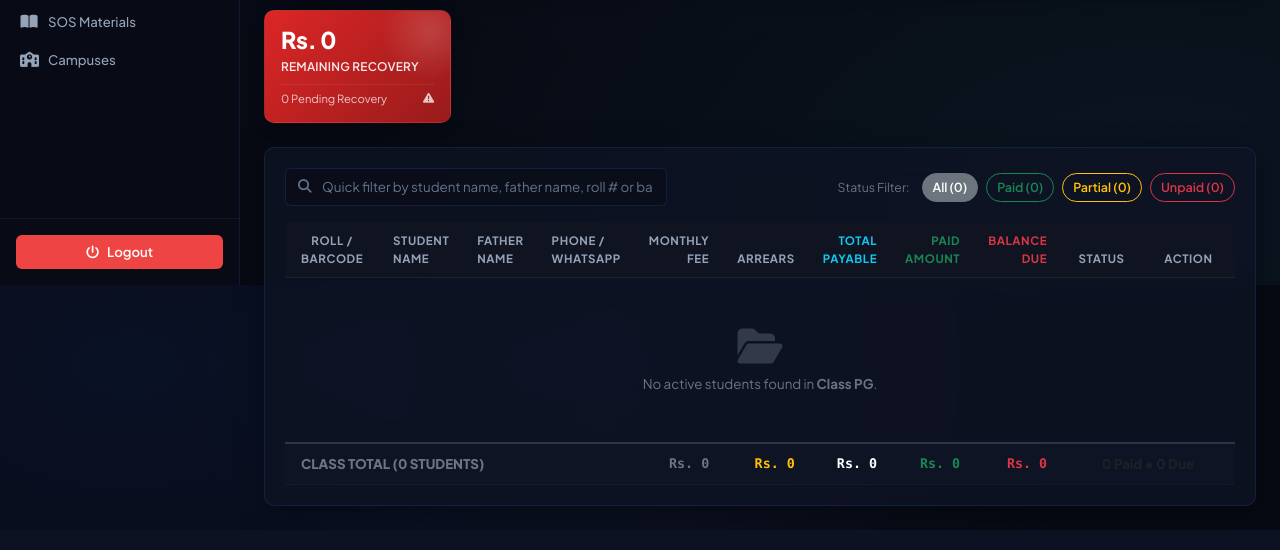
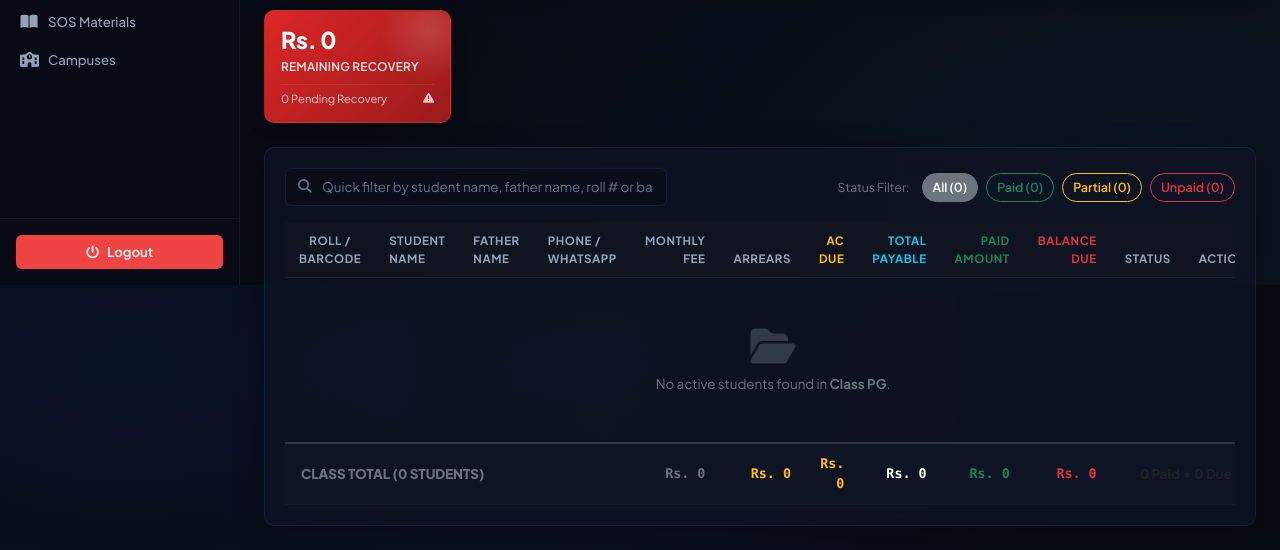
Before and after one commit to Saeed-driod/SMS2, a Flask app: page /fee/class-sheet in a window 1280 px wide. Shown: the part 515-1065 px from the top of the page. Run offline with Flask 3, Linux system fonts and the light colour scheme; the visitor is signed in with stand-in values (Sample User, id 1); data that the repository does not hold is empty; some libraries are stand-ins or nearby versions.

Commit message:
feat: show pending annual charges in class fee register and status badges in autocomplete search

```diff
--- a/app.py
+++ b/app.py
@@ -1501,23 +1501,34 @@ def fee_entry():
     active_campus_id = get_active_campus_id()
     conn = get_db_connection()
 
-    student_query = "SELECT id, name, father_name, class, monthly_fee, campus_id FROM students"
-    student_params = []
+    target_month = request.args.get('month', MONTH_NUM_TO_NAME[datetime.now().month])
+    target_year = request.args.get('year', datetime.now().year, type=int)
+
+    student_query = """
+        SELECT s.id, s.name, s.father_name, s.class, s.monthly_fee, s.campus_id, s.annual_charges,
+               COALESCE((SELECT SUM(p.paid_amount)
+                         FROM annual_charges_payments p
+                         WHERE p.student_id = s.id AND p.year = ?
+                           AND (p.notes IS NULL OR (LOWER(p.notes) NOT LIKE ? AND LOWER(p.notes) NOT LIKE ?))), 0) as paid_ac
+        FROM students s
+    """
+    student_params = [target_year, '%summer pack%', '%sp%']
     if active_campus_id:
-        student_query += " WHERE campus_id = ?"
-        student_params = [active_campus_id]
-    student_query += " ORDER BY class, name"
-
-    students_list = conn.execute(student_query, student_params).fetchall()
+        student_query += " WHERE s.campus_id = ?"
+        student_params.append(active_campus_id)
+    student_query += " ORDER BY s.class, s.name"
+
+    raw_students = conn.execute(student_query, student_params).fetchall()
+    students_list = [dict(r) for r in raw_students]
+    for s in students_list:
+        s['unpaid_ac'] = max(0.0, float(s['annual_charges'] or 0.0) - float(s['paid_ac'] or 0.0))
 
     selected_student_id = request.args.get('student_id', '', type=int)
     selected_student = None
     arrears_info = None
 
-    target_month = request.args.get('month', MONTH_NUM_TO_NAME[datetime.now().month])
-    target_year = request.args.get('year', datetime.now().year, type=int)
-
     annual_info = None
+
     if selected_student_id:
         selected_student = conn.execute("SELECT * FROM students WHERE id = ?", (selected_student_id,)).fetchone()
         if selected_student and active_campus_id and selected_student['campus_id'] != active_campus_id:
@@ -1760,6 +1771,7 @@ def class_fee_sheet():
     sheet_data = []
     total_class_monthly_fee = 0.0
     total_class_arrears = 0.0
+    total_class_unpaid_ac = 0.0
     total_class_payable = 0.0
     total_class_paid = 0.0
     total_class_remaining = 0.0
@@ -1783,6 +1795,7 @@ def class_fee_sheet():
 
         student_ids = [s['id'] for s in students]
         fees_map = {sid: [] for sid in student_ids}
+        ac_map = {sid: 0.0 for sid in student_ids}
         if student_ids:
             placeholders = ','.join(['?'] * len(student_ids))
             all_fees = conn.execute(
@@ -1792,13 +1805,27 @@ def class_fee_sheet():
             for f in all_fees:
                 fees_map[f['student_id']].append(f)
 
+            all_ac_payments = conn.execute(
+                f"SELECT student_id, SUM(paid_amount) as total_paid FROM annual_charges_payments WHERE student_id IN ({placeholders}) AND year = ? AND (notes IS NULL OR (LOWER(notes) NOT LIKE ? AND LOWER(notes) NOT LIKE ?)) GROUP BY student_id",
+                student_ids + [target_year, '%summer pack%', '%sp%']
+            ).fetchall()
+            for ac in all_ac_payments:
+                ac_map[ac['student_id']] = float(ac['total_paid'] or 0.0)
+
         for s in students:
             details = get_student_fee_details(s, target_month, target_year, payments=fees_map.get(s['id'], []))
             monthly_fee = details['monthly_fee']
             arrears = details['arrears']
-            total_payable = details['total_payable']
+
+            # Annual charges info
+            ann_charges = float(s['annual_charges'] or 0.0) if 'annual_charges' in s.keys() else 0.0
+            paid_ac = ac_map.get(s['id'], 0.0)
+            unpaid_ac = max(0.0, ann_charges - paid_ac)
+
+            remaining_tuition = details['remaining_payable']
+            total_payable = details['total_payable'] + unpaid_ac
+            remaining = remaining_tuition + unpaid_ac
             paid = details['paid_this_month']
-            remaining = details['remaining_payable']
 
             if remaining <= 0 and (paid > 0 or total_payable == 0):
                 status = 'Paid'
@@ -1821,17 +1848,20 @@ def class_fee_sheet():
                 'class': s['class'],
                 'campus_name': s['campus_name'],
                 'monthly_fee': monthly_fee,
-                'annual_charges': float(s['annual_charges'] or 0) if 'annual_charges' in s.keys() else 0.0,
+                'annual_charges': ann_charges,
+                'unpaid_ac': unpaid_ac,
                 'arrears': arrears,
                 'total_payable': total_payable,
                 'paid': paid,
                 'remaining': remaining,
+                'remaining_tuition': remaining_tuition,
                 'status': status,
                 'status_badge': status_badge
             })
 
             total_class_monthly_fee += monthly_fee
             total_class_arrears += arrears
+            total_class_unpaid_ac += unpaid_ac
             total_class_payable += total_payable
             total_class_paid += paid
             total_class_remaining += remaining
@@ -1853,6 +1883,7 @@ def class_fee_sheet():
                            total_students=len(sheet_data),
                            total_class_monthly_fee=total_class_monthly_fee,
                            total_class_arrears=total_class_arrears,
+                           total_class_unpaid_ac=total_class_unpaid_ac,
                            total_class_payable=total_class_payable,
                            total_class_paid=total_class_paid,
                            total_class_remaining=total_class_remaining,
@@ -1991,6 +2022,7 @@ def export_class_fee_sheet():
 
     student_ids = [s['id'] for s in students]
     fees_map = {sid: [] for sid in student_ids}
+    ac_map = {sid: 0.0 for sid in student_ids}
     if student_ids:
         placeholders = ','.join(['?'] * len(student_ids))
         all_fees = conn.execute(
@@ -2000,14 +2032,27 @@ def export_class_fee_sheet():
         for f in all_fees:
             fees_map[f['student_id']].append(f)
 
+        all_ac_payments = conn.execute(
+            f"SELECT student_id, SUM(paid_amount) as total_paid FROM annual_charges_payments WHERE student_id IN ({placeholders}) AND year = ? AND (notes IS NULL OR (LOWER(notes) NOT LIKE ? AND LOWER(notes) NOT LIKE ?)) GROUP BY student_id",
+            student_ids + [target_year, '%summer pack%', '%sp%']
+        ).fetchall()
+        for ac in all_ac_payments:
+            ac_map[ac['student_id']] = float(ac['total_paid'] or 0.0)
+
     conn.close()
 
     rows = []
     for s in students:
         details = get_student_fee_details(s, target_month, target_year, payments=fees_map.get(s['id'], []))
+        ann_charges = float(s['annual_charges'] or 0.0) if 'annual_charges' in s.keys() else 0.0
+        paid_ac = ac_map.get(s['id'], 0.0)
+        unpaid_ac = max(0.0, ann_charges - paid_ac)
+
         paid = details['paid_this_month']
-        rem = details['remaining_payable']
-        status = 'Paid' if (rem <= 0 and (paid > 0 or details['total_payable'] == 0)) else ('Partial' if (paid > 0 and rem > 0) else 'Unpaid')
+        rem = details['remaining_payable'] + unpaid_ac
+        total_payable = details['total_payable'] + unpaid_ac
+        status = 'Paid' if (rem <= 0 and (paid > 0 or total_payable == 0)) else ('Partial' if (paid > 0 and rem > 0) else 'Unpaid')
+
         rows.append({
             'Roll / ID': s['id'],
             'Student Name': s['name'],
@@ -2017,7 +2062,8 @@ def export_class_fee_sheet():
             'Billing Month': f"{target_month} {target_year}",
             'Monthly Tuition Fee (Rs.)': details['monthly_fee'],
             'Previous Arrears (Rs.)': details['arrears'],
-            'Total Payable (Rs.)': details['total_payable'],
+            'AC Due (Rs.)': unpaid_ac,
+            'Total Payable (Rs.)': total_payable,
             'Paid Amount (Rs.)': paid,
             'Remaining Balance (Rs.)': rem,
             'Payment Status': status
@@ -2026,7 +2072,7 @@ def export_class_fee_sheet():
     df = pd.DataFrame(rows) if rows else pd.DataFrame(columns=[
         'Roll / ID', 'Student Name', 'Father Name', 'Phone / WhatsApp', 'Class',
         'Billing Month', 'Monthly Tuition Fee (Rs.)', 'Previous Arrears (Rs.)',
-        'Total Payable (Rs.)', 'Paid Amount (Rs.)', 'Remaining Balance (Rs.)', 'Payment Status'
+        'AC Due (Rs.)', 'Total Payable (Rs.)', 'Paid Amount (Rs.)', 'Remaining Balance (Rs.)', 'Payment Status'
     ])
 
     output = io.BytesIO()
--- a/static/js/main.js
+++ b/static/js/main.js
@@ -35,6 +35,8 @@ function initStudentSearch(inputId, listId, selectId) {
                 name: option.getAttribute('data-name') || option.text,
                 father: option.getAttribute('data-father') || '',
                 class: option.getAttribute('data-class') || '',
+                ac: option.getAttribute('data-ac') || '0',
+                unpaid_ac: option.getAttribute('data-unpaid-ac') || '0',
                 barcode: 'STD-' + option.value.toString()
             });
         }
@@ -140,9 +142,21 @@ function initStudentSearch(inputId, listId, selectId) {
         list.forEach(student => {
             const div = document.createElement('div');
             div.className = 'suggestion-item';
+
+            let ac_badge = '';
+            const ac_val = parseFloat(student.ac) || 0;
+            const unpaid_ac_val = parseFloat(student.unpaid_ac) || 0;
+            if (ac_val > 0) {
+                if (unpaid_ac_val <= 0) {
+                    ac_badge = ' &bull; <span class="badge bg-success bg-opacity-20 text-success border border-success border-opacity-30 py-0.5 px-1.5 small" style="font-size: 0.65rem;">AC Paid</span>';
+                } else {
+                    ac_badge = ' &bull; <span class="badge bg-warning bg-opacity-20 text-warning border border-warning border-opacity-30 py-0.5 px-1.5 small" style="font-size: 0.65rem;">AC Unpaid: Rs. ' + Math.round(unpaid_ac_val).toLocaleString() + '</span>';
+                }
+            }
+
             div.innerHTML = `
                 <div class="fw-bold">${student.name} <span class="badge badge-class float-end">${student.class}</span></div>
-                <div class="text-secondary small">Father: ${student.father} &bull; <span class="badge bg-dark border border-secondary text-info font-monospace" style="font-size: 0.7rem;"><i class="fa-solid fa-barcode me-1"></i>STD-${student.id}</span></div>
+                <div class="text-secondary small">Father: ${student.father} &bull; <span class="badge bg-dark border border-secondary text-info font-monospace" style="font-size: 0.7rem;"><i class="fa-solid fa-barcode me-1"></i>STD-${student.id}</span>${ac_badge}</div>
             `;
 
             div.addEventListener('click', function() {
--- a/templates/class_fee_sheet.html
+++ b/templates/class_fee_sheet.html
@@ -186,6 +186,7 @@
                     <th>Phone / WhatsApp</th>
                     <th class="text-end">Monthly Fee</th>
                     <th class="text-end">Arrears</th>
+                    <th class="text-end text-warning">AC Due</th>
                     <th class="text-end text-info font-weight-bold">Total Payable</th>
                     <th class="text-end text-success">Paid Amount</th>
                     <th class="text-end text-danger">Balance Due</th>
@@ -242,6 +243,11 @@
                             Rs. {{ "{:,.0f}".format(row.arrears) }}
                         </td>
 
+                        <!-- AC Due -->
+                        <td class="text-end font-monospace {% if row.unpaid_ac > 0 %}text-warning fw-bold{% else %}text-muted{% endif %}">
+                            Rs. {{ "{:,.0f}".format(row.unpaid_ac) }}
+                        </td>
+
                         <!-- Total Payable -->
                         <td class="text-end font-monospace fw-bold text-white bg-dark bg-opacity-25">
                             Rs. {{ "{:,.0f}".format(row.total_payable) }}
@@ -279,7 +285,7 @@
                             <div class="d-flex justify-content-center gap-1">
                                 <button type="button"
                                         class="btn btn-sm {% if row.remaining <= 0 %}btn-outline-success{% else %}btn-primary{% endif %} px-2 py-1 d-inline-flex align-items-center gap-1"
-                                        onclick="openQuickCollectModal({{ row.id }}, '{{ row.name|replace("'", "\\'") }}', '{{ row.father_name|replace("'", "\\'") }}', '{{ row.class }}', {{ row.total_payable }}, {{ row.paid }}, {{ row.remaining }}, {{ row.monthly_fee }}, {{ row.annual_charges or 0 }})"
+                                        onclick="openQuickCollectModal({{ row.id }}, '{{ row.name|replace("'", "\\'") }}', '{{ row.father_name|replace("'", "\\'") }}', '{{ row.class }}', {{ row.total_payable }}, {{ row.paid }}, {{ row.remaining_tuition }}, {{ row.monthly_fee }}, {{ row.unpaid_ac }})"
                                         title="{% if row.remaining <= 0 %}Update Payment{% else %}Collect Fee Record{% endif %}">
                                     <i class="fa-solid fa-receipt"></i>
                                     <span>{% if row.remaining <= 0 %}Edit{% else %}Collect{% endif %}</span>
@@ -294,19 +300,19 @@
                     {% endfor %}
                 {% else %}
                     <tr>
-                        <td colspan="11" class="text-center py-5 text-secondary">
+                        <td colspan="12" class="text-center py-5 text-secondary">
                             <i class="fa-solid fa-folder-open mb-2" style="font-size: 2.5rem; opacity: 0.4;"></i>
                             <p class="mb-0">No active students found in <strong>Class {{ selected_class }}</strong>.</p>
                         </td>
                     </tr>
                 {% endif %}
             </tbody>
-            <!-- Table Footer Total Summary -->
             <tfoot style="position: sticky; bottom: 0; z-index: 10; background: #0f1424; font-weight: 750; border-top: 2px solid rgba(255, 255, 255, 0.15);">
                 <tr>
                     <td colspan="4" class="text-uppercase text-secondary ps-3">Class Total ({{ total_students }} Students)</td>
                     <td class="text-end font-monospace text-secondary">Rs. {{ "{:,.0f}".format(total_class_monthly_fee) }}</td>
                     <td class="text-end font-monospace text-warning">Rs. {{ "{:,.0f}".format(total_class_arrears) }}</td>
+                    <td class="text-end font-monospace text-warning">Rs. {{ "{:,.0f}".format(total_class_unpaid_ac) }}</td>
                     <td class="text-end font-monospace text-white bg-dark bg-opacity-50">Rs. {{ "{:,.0f}".format(total_class_payable) }}</td>
                     <td class="text-end font-monospace text-success">Rs. {{ "{:,.0f}".format(total_class_paid) }}</td>
                     <td class="text-end font-monospace text-danger">Rs. {{ "{:,.0f}".format(total_class_remaining) }}</td>
@@ -566,7 +572,7 @@ function clearTuitionAmount() {
 }
 
 function fillStudentAnnual() {
-    document.getElementById('modal_annual_amount').value = currentModalAnnual > 0 ? currentModalAnnual : 1000;
+    document.getElementById('modal_annual_amount').value = currentModalAnnual > 0 ? currentModalAnnual : 2200;
     calcModalGrandTotal();
 }
 
--- a/templates/fee_entry.html
+++ b/templates/fee_entry.html
@@ -112,6 +112,8 @@
                             data-name="{{ s.name }}"
                             data-father="{{ s.father_name }}"
                             data-class="{{ s.class }}"
+                            data-ac="{{ s.annual_charges }}"
+                            data-unpaid-ac="{{ s.unpaid_ac }}"
                             {% if s.id == selected_student_id %}selected{% endif %}>
                         {{ s.name }} (Father: {{ s.father_name }}, Class: {{ s.class }}, ID: {{ s.id }})
                     </option>
```
